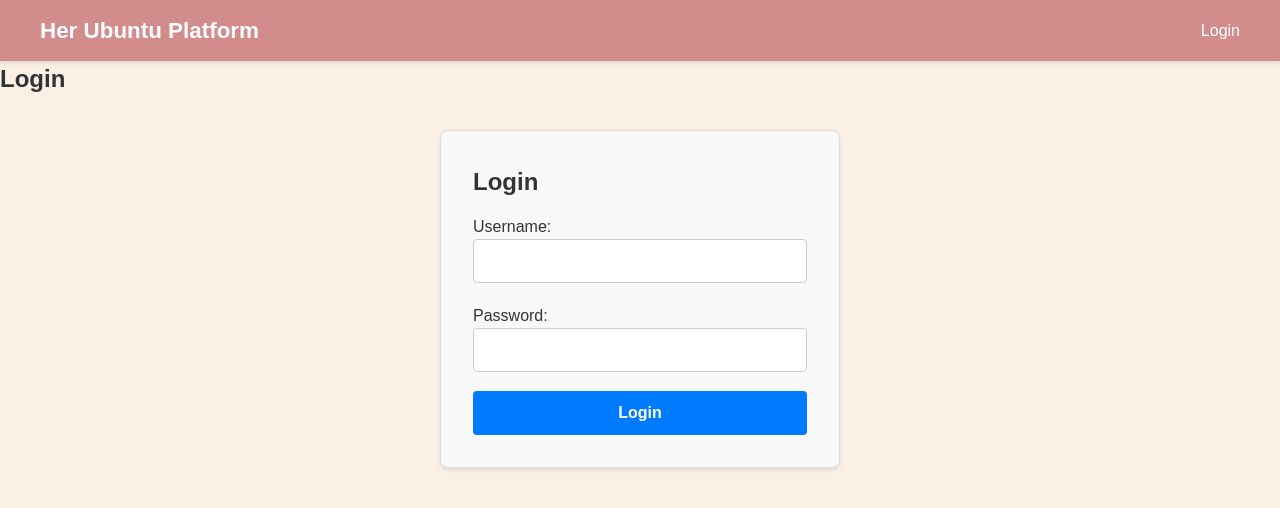
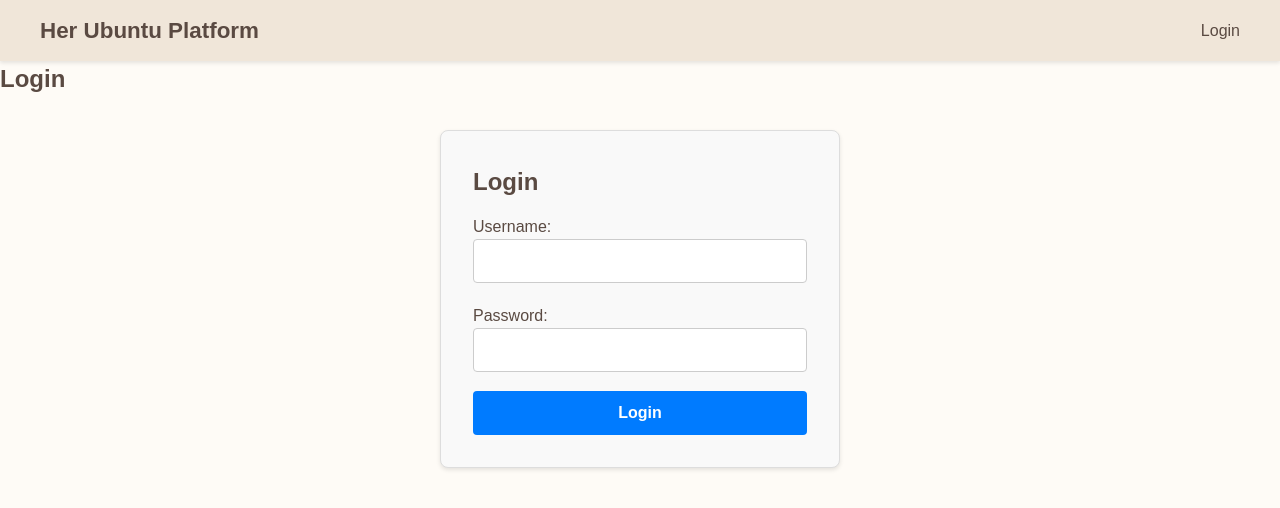
Before and after one commit to Dylan66/PP-Relief-platform, a React (Vite) app in the folder frontend/: page /login in a window 1280 px wide. Shown: the top 508 px of the page. Built offline with nearby package versions, Linux system fonts and the light colour scheme; no server answers.

Commit message:
Fix Vercel 404 and build error: conditional proxy

```diff
--- a/frontend/src/App.module.css
+++ b/frontend/src/App.module.css
@@ -5,4 +5,13 @@
     /* Adjust the value (e.g., 60px) based on the actual height of your Navbar */
     padding-top: 60px; /* Example: Adjust this value based on your Navbar height */
     /* Add other general layout styles here if needed */
+    min-height: calc(100vh - 60px); /* Ensure main content takes at least viewport height minus navbar */
+    /* You might add padding-bottom if you have a fixed footer */
   }
+
+  /* Style the overall app container if needed */
+  /* .appContainer { */
+  /*   display: flex; */
+  /*   flex-direction: column; */
+  /*   min-height: 100vh; */
+  /* } */
--- a/frontend/src/components/common/Navbar.module.css
+++ b/frontend/src/components/common/Navbar.module.css
@@ -1,9 +1,9 @@
 /* src/components/common/Navbar.module.css */
 
 .navbar {
-    background-color: var(--color-secondary-brown); /* Brown background from variables */
+    background-color: var(--color-secondary-beige); /* Brown background from variables */
     padding: 0.8rem 1.5rem; /* Vertical and horizontal padding */
-    color: var(--color-white); /* White text */
+    color: var(--color-text-dark); /* Dark text for navbar */
     position: fixed; /* Make the navbar stick to the top */
     top: 0;
     left: 0;
@@ -21,7 +21,7 @@
   }
 
   .navbarBrand {
-    color: var(--color-white); /* White color for brand text */
+    color: var(--color-text-dark); /* Dark color for brand text */
     font-size: 1.4rem; /* Larger font size for brand */
     font-weight: bold; /* Bold font weight */
     text-decoration: none; /* Remove underline */
@@ -39,7 +39,7 @@
 
   /* Style for navigation links */
   .navLink {
-    color: var(--color-white); /* White color for links */
+    color: var(--color-text-dark); /* Dark color for links */
     text-decoration: none; /* Remove underline */
     margin-left: 1.5rem; /* Space between links */
     font-size: 1rem; /* Standard font size */
@@ -47,13 +47,13 @@
   }
 
   .navLink:hover {
-    color: var(--color-accent-light-pink); /* Light pink on hover */
+    color: var(--color-primary-rose); /* Primary rose on hover */
     text-decoration: underline; /* Underline on hover */
   }
 
   /* Style for logout button */
   .navButton {
-    color: var(--color-white); /* White color */
+    color: var(--color-text-dark); /* Dark color */
     background-color: transparent; /* No background */
     border: none; /* No border */
     cursor: pointer; /* Pointer cursor */
@@ -64,12 +64,12 @@
   }
 
   .navButton:hover {
-    color: var(--color-accent-light-pink); /* Light pink on hover */
+    color: var(--color-primary-rose); /* Primary rose on hover */
     text-decoration: underline; /* Underline on hover */
   }
 
   .navbarText {
-    color: var(--color-accent-light-pink); /* Use a different color for welcome text */
+    color: var(--color-primary-rose); /* Use primary rose for welcome text */
     margin-right: 1.5rem; /* Space between welcome text and links */
     font-size: 1rem;
   }
--- a/frontend/src/index.css
+++ b/frontend/src/index.css
@@ -1,41 +1,42 @@
 /* frontend/src/index.css */
 
 /* Clean up default Vite/React boilerplate */
+/* :root { */
+  /* Remove default font family, line height, font weight, color scheme, etc. if they conflict */
+/* } */
+
+/* Define CSS Variables for the color palette */
 :root {
-  /* Remove default font family, line height, font weight, color scheme, etc. if they conflict */
-  /* font-family: system-ui, Avenir, Helvetica, Arial, sans-serif; */
-  /* line-height: 1.5; */
-  /* font-weight: 400; */
-  /* color-scheme: light dark; */
-  /* color: rgba(255, 255, 255, 0.87); */
-  /* background-color: #242424; */
-  /* font-synthesis: none; */
-  /* text-rendering: optimizeLegibility; */
-  /* -webkit-font-smoothing: antialiased; */
-  /* -moz-osx-font-smoothing: grayscale; */
+  /* Suggested Palette */
+  --color-primary-rose: #C16E70;       /* Earthy Rose for actions/highlights */
+  --color-secondary-beige: #F0E6D9;    /* Warm Beige for containers/sections */
+  --color-text-dark: #5A4A42;          /* Coffee Bean for body text */
+  --color-accent-rose-light: #E0B0AE;  /* Dusty Rose for softer accents */
+  --color-background-light: #FEFBF6;   /* Ivory/Cream for page background */
+  --color-border-soft: #D3C0B0;        /* Soft Brown-Gray for borders */
 
-
-  /* Define CSS Variables for the color palette */
-  --color-primary-pink: #E9967A; /* A warm, natural pink/coral */
-  --color-secondary-brown: #d28c8c; /* A soft tan/beige */
-  --color-background: #FAF0E6; /* Linen - light background */
-  --color-text: #333; /* Dark gray for body text */
-  --color-accent-light-pink: #FFDAB9; /* Peach Puff - lighter highlight */
-  --color-border: #ccc; /* Light gray border */
+  /* Standard colors */
   --color-white: #fff;
   --color-black: #000;
 
-  /* Add some functional colors if needed later */
-  --color-success: #28a745;
-  --color-error: #dc3545;
+  /* Functional colors (adjust if needed) */
+  --color-success: #4CAF50; /* Standard Green */
+  --color-error: #F44336;   /* Standard Red */
+
+  /* Typography (Optional - can define font sizes, weights) */
+  --font-size-base: 1rem; /* 16px */
+  --font-size-large: 1.25rem; /* 20px */
+  --font-size-small: 0.9rem; /* 14px */
+  --font-weight-regular: 400;
+  --font-weight-bold: 700;
 }
 
 /* Basic global styles */
 body {
   margin: 0; /* Remove default body margin */
   font-family: 'Arial', sans-serif; /* Use a common sans-serif font like Arial */
-  background-color: var(--color-background); /* Set global background color */
-  color: var(--color-text); /* Set global text color */
+  background-color: var(--color-background-light); /* Use new background variable */
+  color: var(--color-text-dark); /* Use new text color variable */
   line-height: 1.6; /* Improve readability */
 }
 
@@ -45,7 +46,7 @@ body {
 }
 
 h1, h2, h3, h4, h5, h6 {
-    color: var(--color-text); /* Ensure headings use the text color */
+    color: var(--color-text-dark); /* Headings use dark text color */
     margin-top: 0; /* Remove default top margin */
     margin-bottom: 0.5em; /* Add some bottom margin */
 }
@@ -55,31 +56,21 @@ p {
 }
 
 a {
-    color: var(--color-primary-pink); /* Style links with primary color */
+    color: var(--color-primary-rose); /* Style links with primary color */
     text-decoration: none; /* Remove underline */
     transition: color 0.2s ease; /* Smooth color transition on hover */
 }
 
 a:hover {
-    color: #cf7a61; /* Slightly different color on hover */
-    text-decoration: underline; /* Add underline on hover */
+    color: var(--color-accent-rose-light); /* Use lighter rose on hover */
+    text-decoration: underline;
 }
 
 /* Remove default button styles if they conflict with custom ones */
 button {
-    /* border-radius: 8px; */
-    /* border: 1px solid transparent; */
-    /* padding: 0.6em 1.2em; */
-    /* font-size: 1em; */
-    /* font-weight: 500; */
-    /* font-family: inherit; */
-    /* background-color: #1a1a1a; */
-    /* cursor: pointer; */
-    /* transition: border-color 0.25s; */
+    /* Add common button resets or default styles here */
+    /* Example: background: none; border: none; cursor: pointer; */
 }
-/* button:hover { border-color: #646cff; } */
-/* button:focus, button:focus-visible { outline: 4px auto -webkit-focus-ring-color; } */
-
 
 /* Remove media query default styles if they conflict */
 /* @media (prefers-color-scheme: light) { ... } */
--- a/frontend/src/pages/HomePage.module.css
+++ b/frontend/src/pages/HomePage.module.css
@@ -9,7 +9,7 @@
   }
 
   .heroSection {
-    background-color: var(--color-accent-light-pink); /* Light pink background from variables */
+    background-color: var(--color-accent-rose-light); /* Light pink background from variables */
     padding: 4rem 1rem; /* Generous padding */
     text-align: center; /* Center content */
     margin-bottom: 2rem; /* Space below the hero section */
@@ -17,20 +17,20 @@
   }
 
   .heroContent h1 {
-    color: var(--color-text); /* Ensure heading color */
+    color: var(--color-text-dark); /* Ensure heading color */
     font-size: 2.5rem; /* Larger font size */
     margin-bottom: 0.5rem;
   }
 
   .heroContent p {
-    color: var(--color-text); /* Ensure paragraph color */
+    color: var(--color-text-dark); /* Ensure paragraph color */
     font-size: 1.2rem;
     margin-bottom: 1.5rem;
   }
 
   .ctaButton {
     display: inline-block; /* Make it a block for padding/margin */
-    background-color: var(--color-primary-pink); /* Primary color for button */
+    background-color: var(--color-primary-rose); /* Primary color for button */
     color: var(--color-white); /* White text */
     padding: 0.8rem 2rem; /* Padding */
     border-radius: 5px; /* Rounded corners */
@@ -41,7 +41,7 @@
   }
 
   .ctaButton:hover {
-    background-color: #cf7a61; /* Slightly darker pink on hover */
+    background-color: #cf7a61; /* Slightly darker rose on hover */
     text-decoration: none; /* Still no underline on hover */
   }
 
@@ -49,14 +49,14 @@
     margin-bottom: 3rem; /* Space between sections */
     padding: 1rem 0; /* Padding top/bottom */
     /* Optional: Add a background or border to sections */
-     background-color: var(--color-white);
+     background-color: var(--color-secondary-beige); /* Use secondary beige */
      border-radius: 8px;
      box-shadow: 0 2px 4px rgba(0,0,0,0.1);
      padding: 1.5rem; /* Adjust padding if adding background/shadow */
   }
 
   .section h2 {
-      color: var(--color-primary-pink); /* Color section headings */
+      color: var(--color-primary-rose); /* Color section headings */
       text-align: center;
       margin-bottom: 1.5rem;
   }
@@ -79,11 +79,11 @@
       text-align: center;
   }
   .step h3 {
-      color: var(--color-secondary-brown);
+      color: var(--color-text-dark);
       margin-bottom: 0.8rem;
   }
   .step p {
-      color: var(--color-text);
+      color: var(--color-text-dark);
       font-size: 0.95rem;
   }
   */
--- a/frontend/vite.config.js
+++ b/frontend/vite.config.js
@@ -1,23 +1,15 @@
-// frontend/vite.config.js
-
 import { defineConfig } from 'vite';
 import react from '@vitejs/plugin-react-swc';
 
-// https://vitejs.dev/config/
-export default defineConfig({
+export default defineConfig(({ command }) => ({
   plugins: [react()],
-  // ADD THIS SECTION:
-  server: {
+  server: command === 'serve' ? {
     proxy: {
-      // Forward requests starting with /api to Django backend
       '/api': {
-        target: 'http://127.0.0.1:8000', // Your Django server address
-        changeOrigin: true, // Recommended, handles origin header correctly
-        secure: false,      // Set to true if your Django backend uses HTTPS (unlikely in dev)
-        // Optional: Add rewrite rule if needed, but usually not necessary
-        // rewrite: (path) => path.replace(/^\/api/, '/api')
-      }
-      // You can add other proxy rules here if needed
-    }
-  }
-});
+        target: 'http://127.0.0.1:8000',
+        changeOrigin: true,
+        secure: false,
+      },
+    },
+  } : undefined
+}));
```
